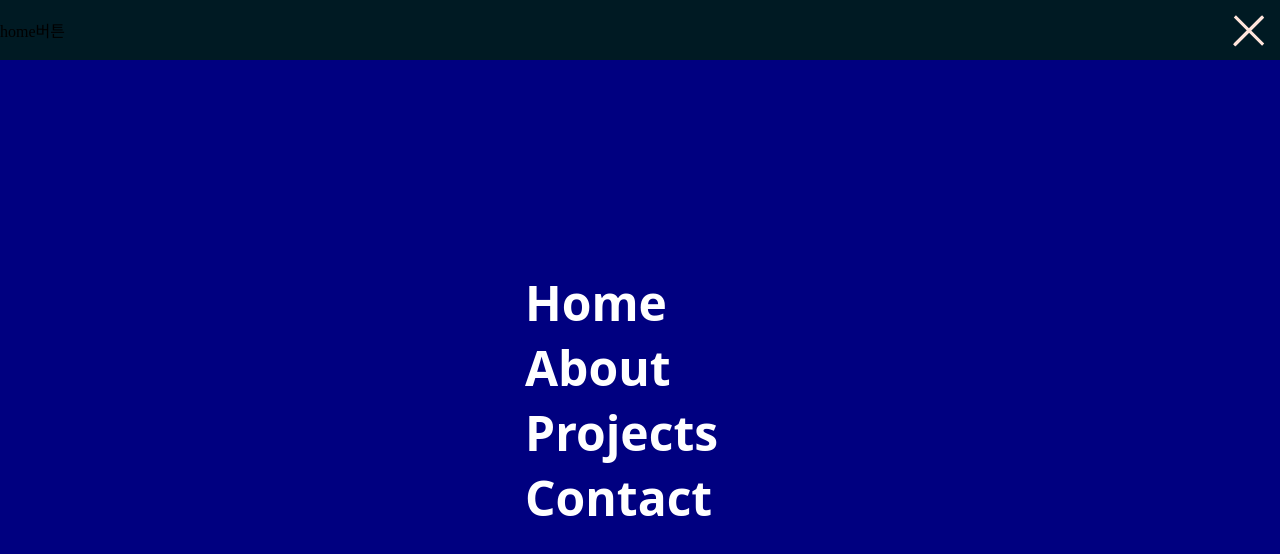
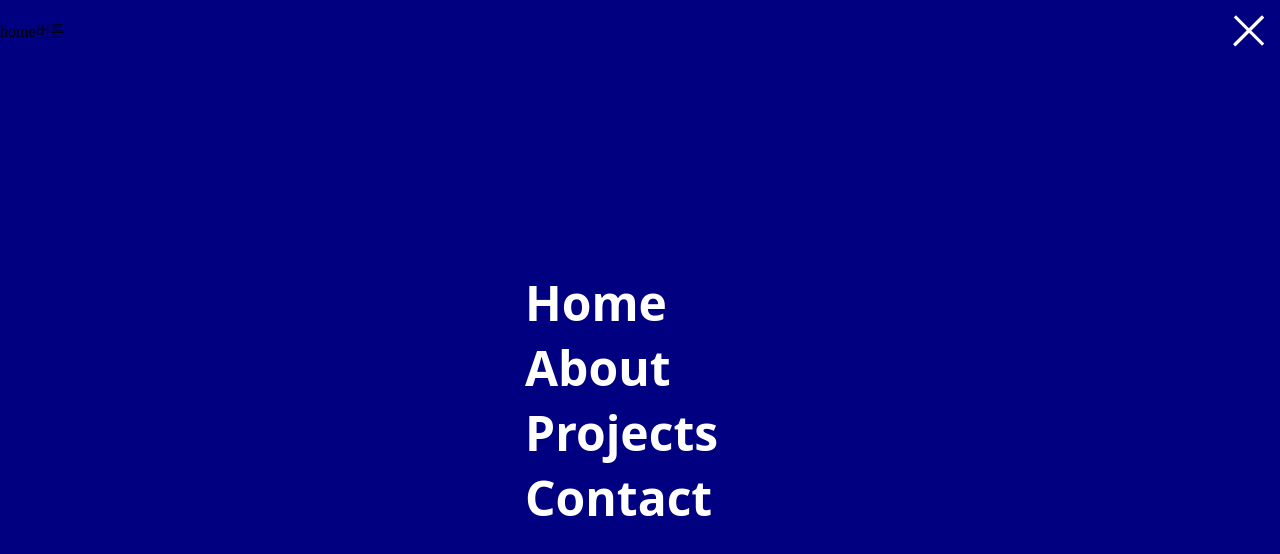
Before and after one commit to Bearsharks/portfolio, a React (Create React App) app: page /portfolio/contact in a window 1280 px wide. Both pictures are taken after a click on the element 1249 px from the left and 30 px from the top of the page. Shown: the top 554 px of the page. Built offline with nearby package versions, Linux system fonts and the light colour scheme.

Commit message:
Feat(헤더바) : 휠이벤트로 헤더바 숨김여부를 각 컴포넌트에서 선택 할 수 있도록 기능 추가

```diff
--- a/src/App.js
+++ b/src/App.js
@@ -4,9 +4,13 @@
 import MainContents from "./MainContents"
 import HamburgerBtn from "./components/HamburgerBtn"
 import { RECAPTCHA_CLIENT_KEY } from './constants/constants';
+import { useRecoilValue } from 'recoil';
+import { isNavActive } from './atoms/isNavActive'
+
 
 function App(props) {
 	const [isHeaderHide, setHeaderHide] = useState(false);
+	const navActive = useRecoilValue(isNavActive);
 	useEffect(() => {
 		const isScriptExist = document.getElementById("recaptcha");
 		if (!isScriptExist) {
@@ -18,17 +22,21 @@
 		}
 	}, [])
 	const onWheelHandler = (e) => {
-		debugger;
 		if (e.deltaY < 0 && isHeaderHide === true) {
 			setHeaderHide(false);
 		} else if (e.deltaY > 0 && isHeaderHide === false) {
 			setHeaderHide(true);
 		}
 	}
+
 	return (
 		<div className="App" onWheel={onWheelHandler}>
 			<header>
-				<div className={"header-wrapper" + (isHeaderHide ? " header-wrapper--hide" : "")} >
+				<div
+					className={"header-wrapper" + (isHeaderHide ? " header-wrapper--hide" : "") + (navActive ? " header-wrapper--navActive" : "")}
+					onWheel={e => window.onWheelStopPropa(e)}
+				>
+
 					<div className="home-btn">
 						home버튼
 					</div>
--- a/src/App.scss
+++ b/src/App.scss
@@ -25,6 +25,9 @@
     transform: translateY(-60px);
     transition: transform 0.4s ease;
 }
+.header-wrapper--navActive {
+    position: inherit;
+}
 .home-btn{
     z-index: 100;
 }
--- a/src/Contact.js
+++ b/src/Contact.js
@@ -41,7 +41,11 @@
         wrapper.current.appendChild(script);
     }, []);
     return (
-        <div className={`wrapper`} ref={wrapper}>
+        <div
+            className={`wrapper`}
+            ref={wrapper}
+            onWheel={e => window.onWheelStopPropa(e)}
+        >
             <h1 className={`wrapper__header`}>Contact</h1>
             <div className={`message-form`}>
                 <label>Name : </label>
--- a/src/components/HamburgerBtn.scss
+++ b/src/components/HamburgerBtn.scss
@@ -4,7 +4,6 @@
     display: flex;
     align-items: center;
     justify-content: center;
-    mix-blend-mode: difference;
     margin : 1px;
 
 }
--- a/src/components/Navigation.js
+++ b/src/components/Navigation.js
@@ -4,13 +4,16 @@
 import { isNavActive } from '../atoms/isNavActive'
 
 function Navigation({ children }) {
+
     const [isActive, setNavActive] = useRecoilState(isNavActive);
     const inActiveNav = (e) => {
         if (e.target.href) setNavActive(false);
     }
+
     return (
         <div
             onClick={inActiveNav}
+            onWheel={e => window.onWheelStopPropa(e)}
             className={"navigation " + (isActive ? "navigation--active" : "navigation--inactive")}
         >
             {children}
--- a/src/index.js
+++ b/src/index.js
@@ -1,6 +1,5 @@
 import React from 'react';
 import ReactDOM from 'react-dom';
-
 import { RecoilRoot } from 'recoil';
 import './index.css';
 import App from './App';
@@ -17,7 +16,7 @@
 	document.getElementById('root')
 );
 
-// If you want to start measuring performance in your app, pass a function
-// to log results (for example: reportWebVitals(console.log))
-// or send to an analytics endpoint. Learn more: https://bit.ly/CRA-vitals
+window.onWheelStopPropa = function (e) {
+	e.stopPropagation();
+}
 reportWebVitals();
```
